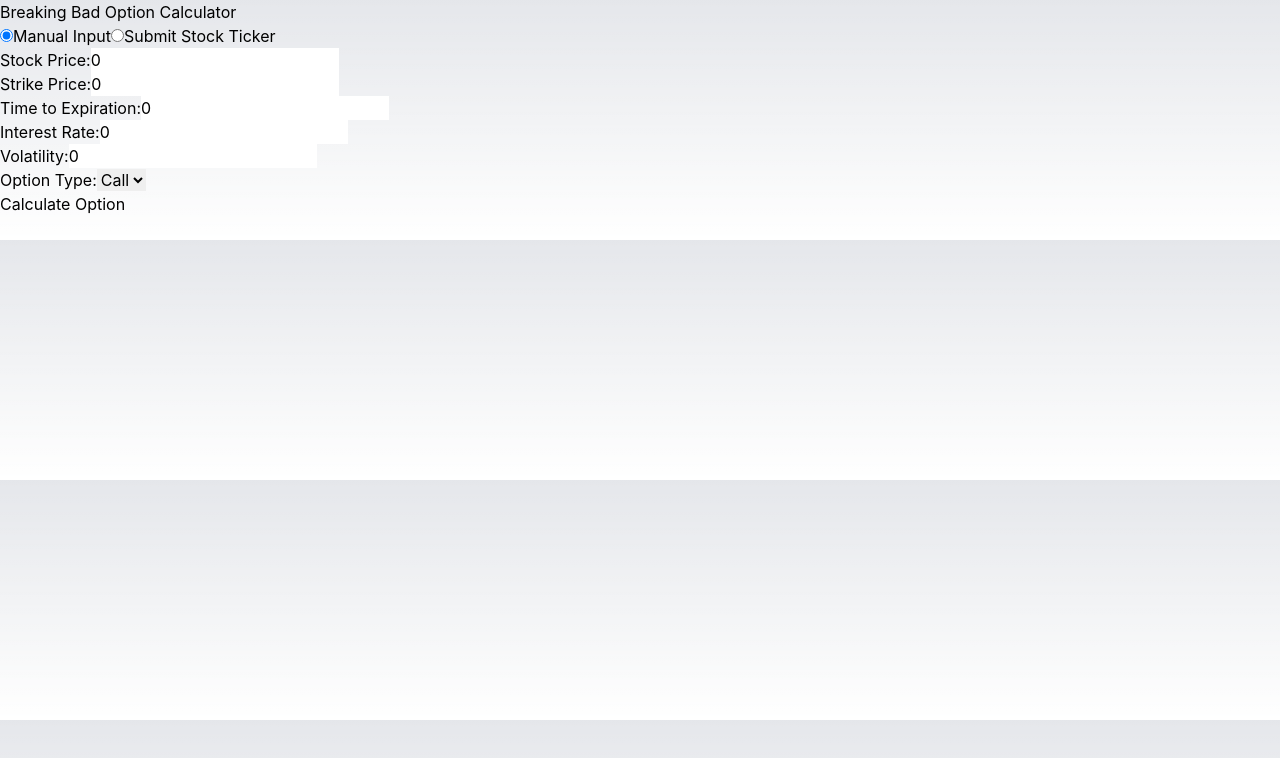
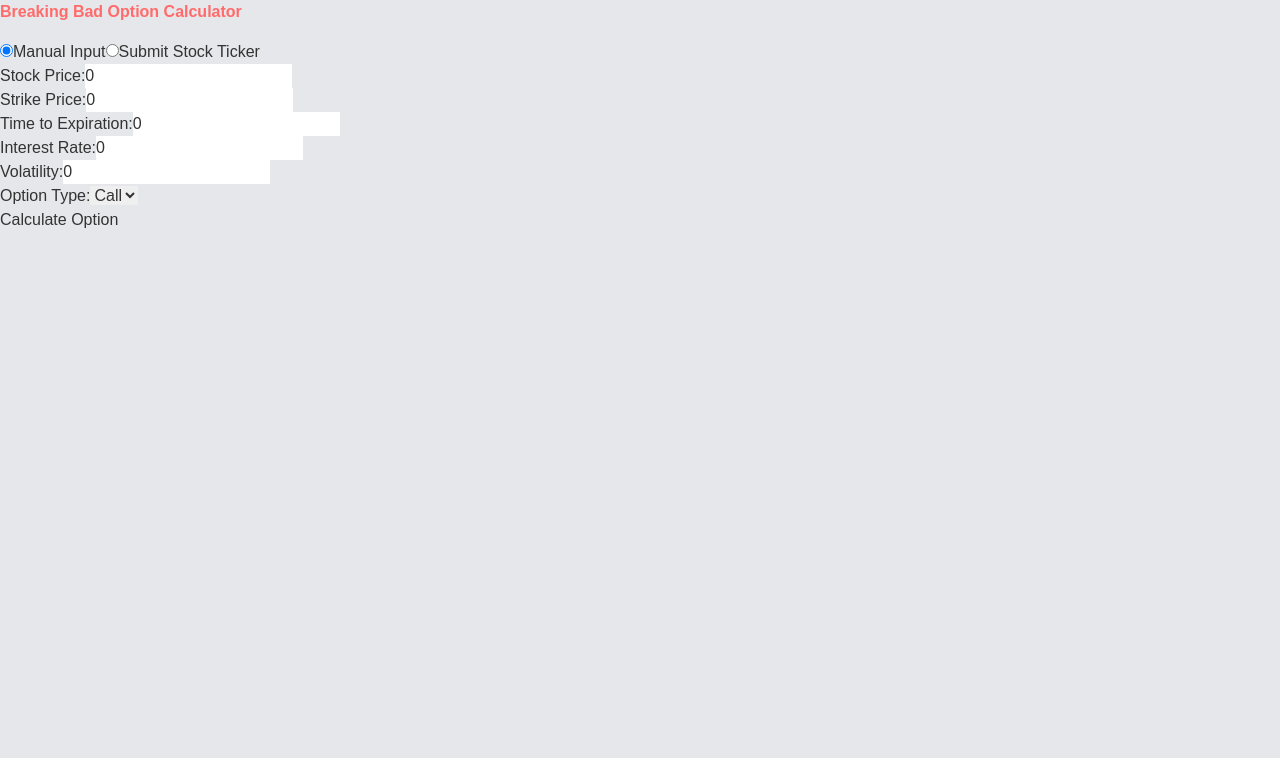
Before and after one commit to gongahkia/breaking-bad, a Next.js app in the folder src/breaking-bad/: page / in a window 1280 px wide. Shown: the top 758 px of the page. Built offline with nearby package versions, Linux system fonts and the light colour scheme.

Commit message:
feat(app): added

```diff
--- a/src/breaking-bad/app/globals.css
+++ b/src/breaking-bad/app/globals.css
@@ -3,27 +3,31 @@
 @tailwind utilities;
 
 :root {
-  --foreground-rgb: 0, 0, 0;
-  --background-start-rgb: 214, 219, 220;
-  --background-end-rgb: 255, 255, 255;
+  --primary-color: #FF6B6B;
+  --secondary-color: #4ECDC4;
+  --accent-color: #FFD93D;
+  --background-color: #F7F7F7;
+  --text-color: #333333;
 }
 
 body {
-  color: rgb(var(--foreground-rgb));
-  background: linear-gradient(
-    to bottom,
-    transparent,
-    rgb(var(--background-end-rgb))
-  )
-  rgb(var(--background-start-rgb));
+  @apply bg-background text-text font-sans;
+}
+
+h1, h2, h3 {
+  @apply font-bold text-primary mb-4;
 }
 
 @layer components {
   .input-field {
-    @apply w-full p-2 border border-gray-300 rounded-md focus:outline-none focus:ring-2 focus:ring-blue-500;
+    @apply w-full p-3 border-2 border-secondary rounded-lg focus:outline-none focus:ring-2 focus:ring-accent transition duration-300;
   }
 
   .btn {
-    @apply px-4 py-2 bg-blue-500 text-white rounded-md hover:bg-blue-600 transition-colors;
+    @apply px-6 py-3 bg-primary text-white rounded-full hover:bg-secondary transition-colors duration-300 transform hover:scale-105;
+  }
+
+  .card {
+    @apply bg-white p-6 rounded-xl shadow-lg hover:shadow-xl transition duration-300;
   }
 }
--- a/src/breaking-bad/tailwind.config.js
+++ b/src/breaking-bad/tailwind.config.js
@@ -8,13 +8,18 @@ module.exports = {
   theme: {
     extend: {
       colors: {
-        'primary': '#3B82F6',
-        'secondary': '#10B981',
-        'accent': '#F59E0B',
+        'primary': 'var(--primary-color)',
+        'secondary': 'var(--secondary-color)',
+        'accent': 'var(--accent-color)',
+        'background': 'var(--background-color)',
+        'text': 'var(--text-color)',
       },
       fontFamily: {
-        sans: ['Inter', 'sans-serif'],
+        'sans': ['Poppins', 'sans-serif'],
       },
+      animation: {
+        'bounce-slow': 'bounce 3s infinite',
+      }
     },
   },
   plugins: [],
```
